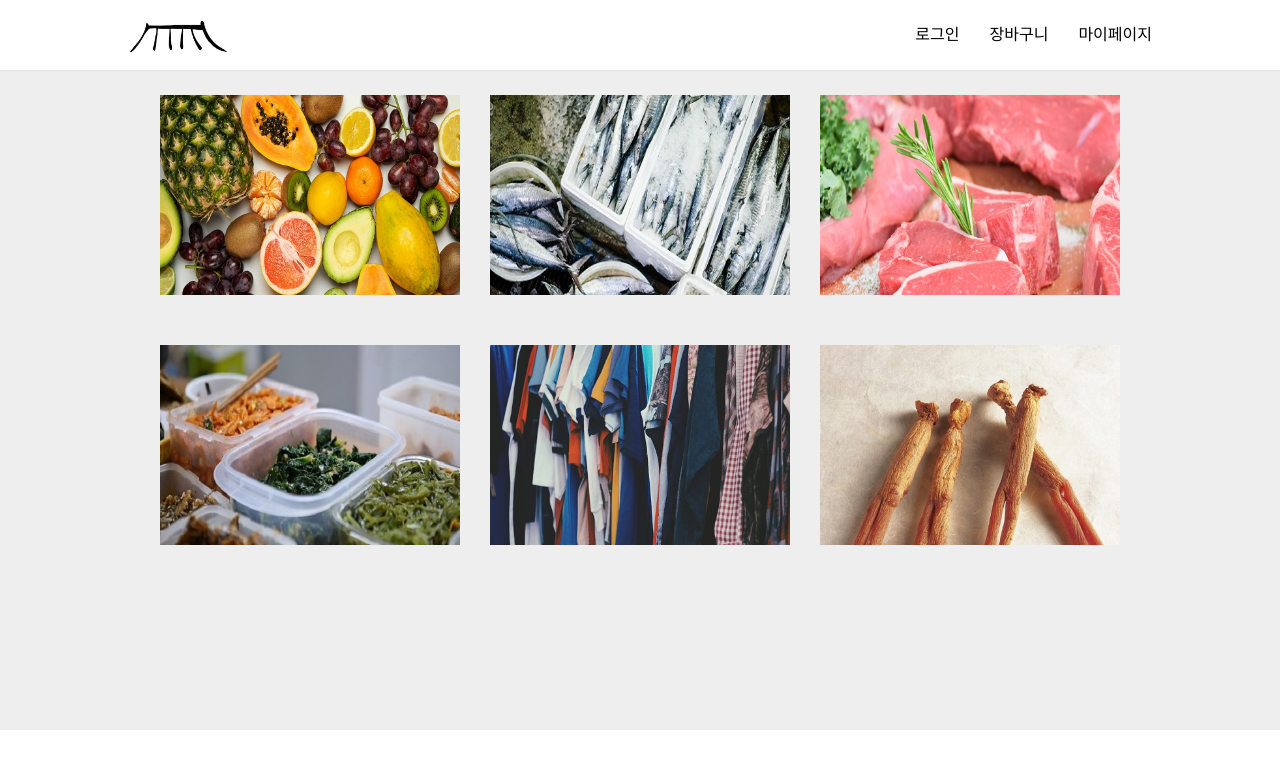
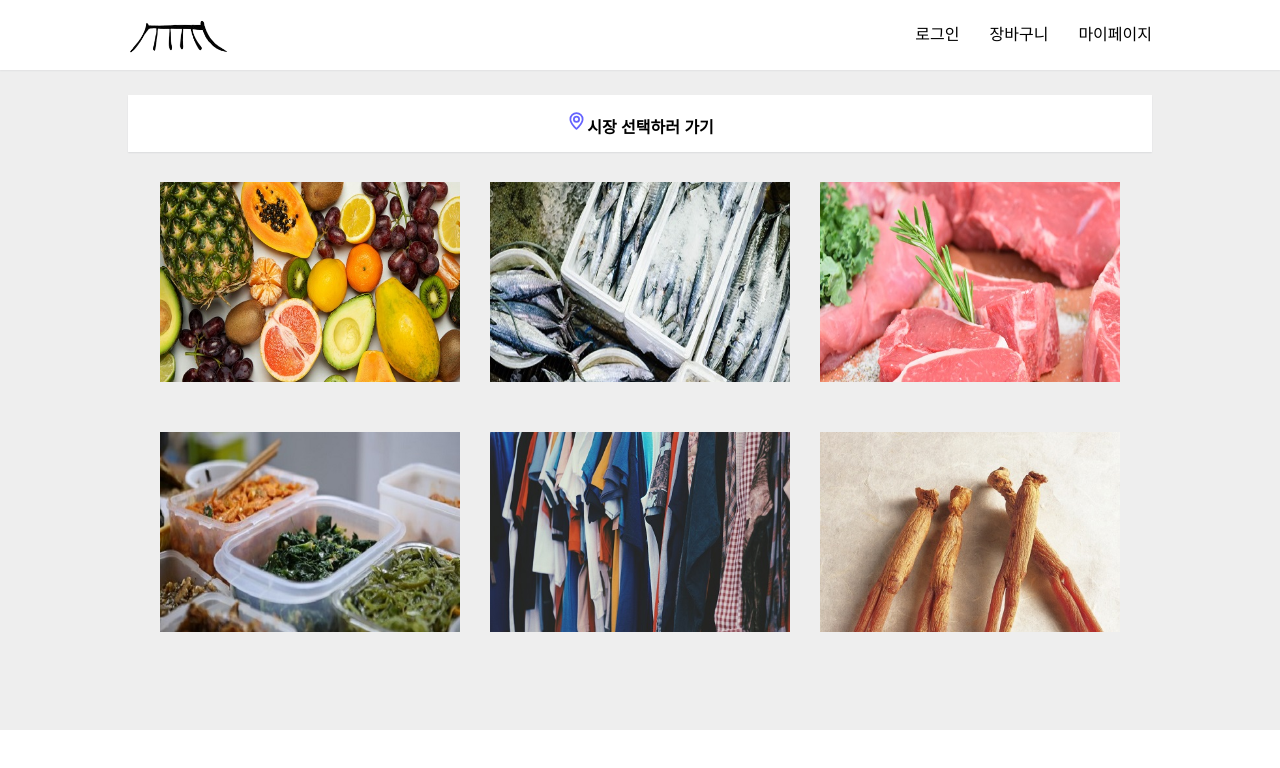
Before and after one commit to hasunghwa/chocopie_v2.0, a React (Vite) app in the folder client/: page / in a window 1280 px wide. Shown: the top 768 px of the page. Built offline with nearby package versions, Linux system fonts and the light colour scheme.

Commit message:
Featurex : Main 페이지 시장선택 기능 연동 및 스타일 적용
시장선택 모달 적용

```diff
--- a/client/src/pages/Main/index.tsx
+++ b/client/src/pages/Main/index.tsx
@@ -1,12 +1,32 @@
-import React from 'react';
+import React, { useState } from 'react';
+
 import Layout from '@components/Layout';
 import CategoryBox from '@components/CategoryBox';
+import MapModal from '@components/Modal/Map';
+import { MainWrapper, MarketSelectBtn } from './style';
+import { MarkerIcon } from '@components/common/Icons';
 
 function Main() {
+  const [openMap, setOpenMap] = useState(false);
+
+  const mapModalControl: ModalController = {
+    hide: () => setOpenMap(false),
+    show: () => setOpenMap(true),
+  };
+
   return (
-    <Layout>
-      <CategoryBox></CategoryBox>
-    </Layout>
+    <>
+      <Layout>
+        <MainWrapper>
+          <MarketSelectBtn onClick={() => setOpenMap(!openMap)}>
+            <MarkerIcon width="21" height="24" />
+            <span>시장 선택하러 가기</span>
+          </MarketSelectBtn>
+          <CategoryBox />
+        </MainWrapper>
+      </Layout>
+      {openMap && <MapModal controller={mapModalControl} />}
+    </>
   );
 }
 
--- a/client/src/pages/Main/style.ts
+++ b/client/src/pages/Main/style.ts
@@ -1,6 +1,25 @@
 import styled from 'styled-components';
 import color from '../../styles/Colors';
 
-const MainWrapper = styled.div``;
+const MainWrapper = styled.div`
+  display: flex;
+  flex-direction: column;
+  align-items: center;
+  height: 600px;
+  gap: 30px;
+`;
 
-export { MainWrapper };
+const MarketSelectBtn = styled.button`
+  min-height: 56px;
+  width: 100%;
+  height: auto;
+  padding: 14px 30px;
+  background-color: ${color.White};
+  box-shadow: 0 1.4px 1.3px 0 rgb(62 73 89 / 10%);
+
+  span {
+    font-size: 16px;
+  }
+`;
+
+export { MainWrapper, MarketSelectBtn };
```
